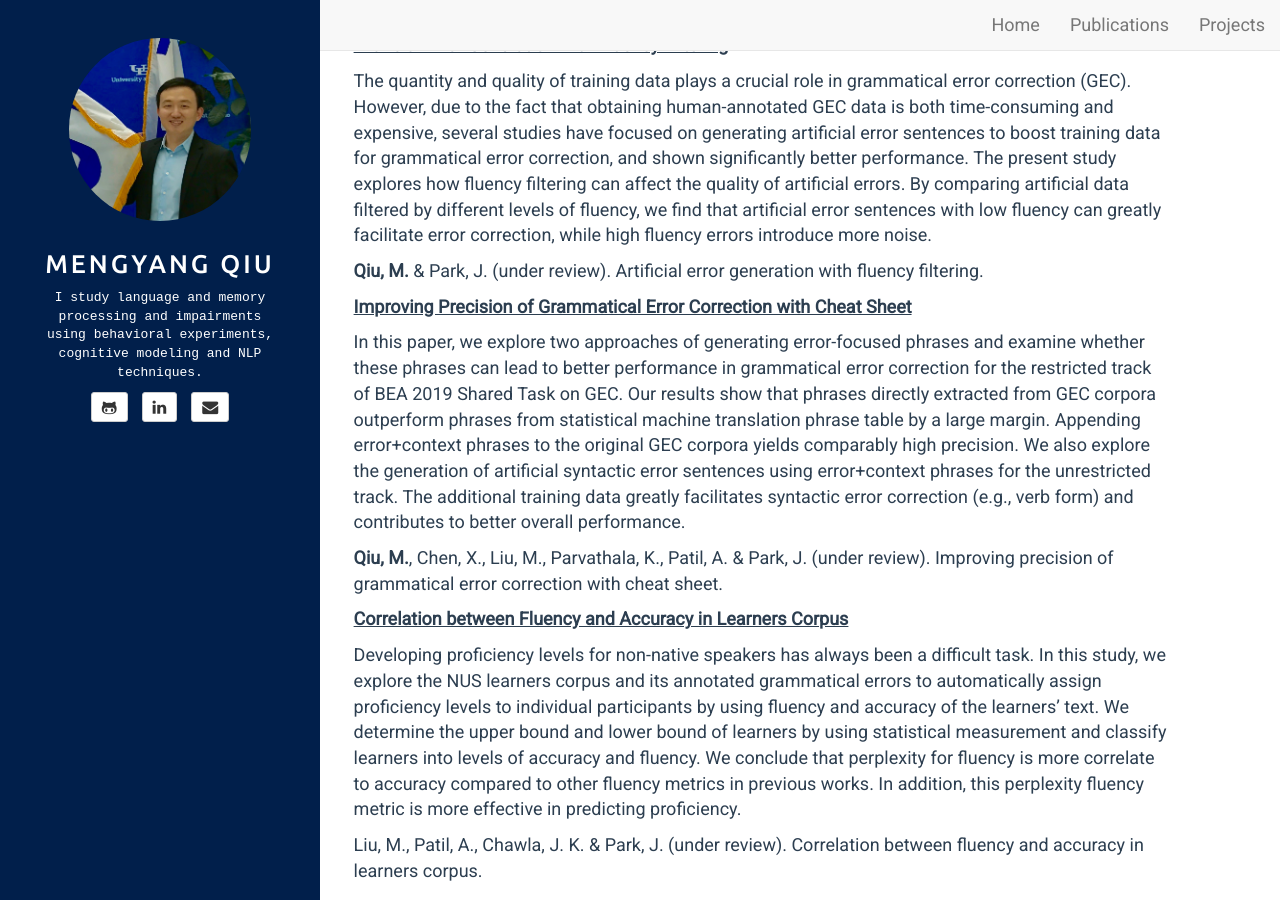
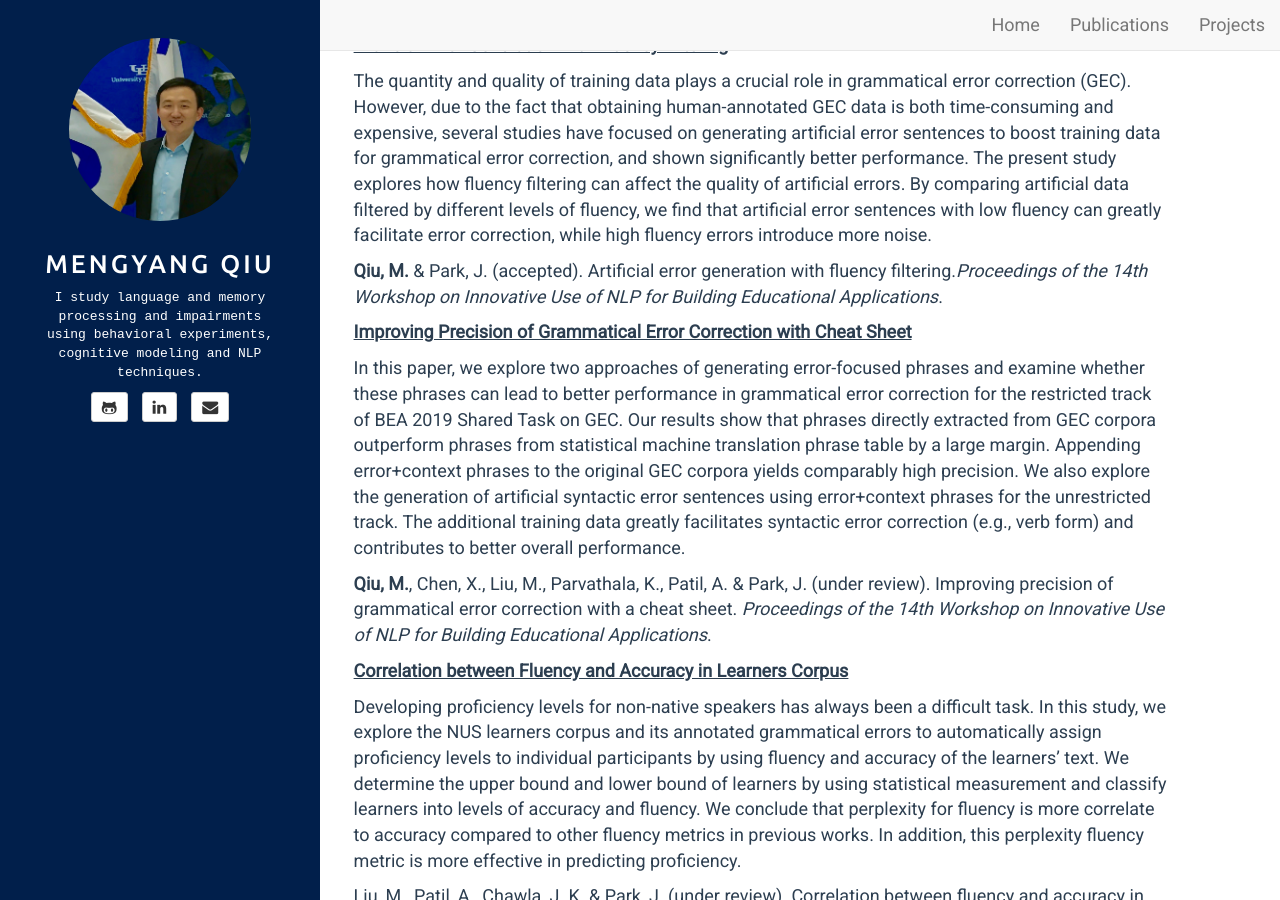
Before and after one commit to mengyangq/mengyangq.github.io, a Jekyll site: the page built from projects.html, in a window 1280 px wide and 900 px high, scrolled down 227 px. Built offline with Jekyll 4.4.1, drawn with Linux system fonts in a browser that asks for light colours.

Commit message:
Update projects.md

```diff
--- a/_includes/projects.md
+++ b/_includes/projects.md
@@ -9,13 +9,13 @@
 
 The quantity and quality of training data plays a crucial role in grammatical error correction (GEC). However, due to the fact that obtaining human-annotated GEC data is both time-consuming and expensive, several studies have focused on generating artificial error sentences to boost training data for grammatical error correction, and shown  significantly better performance. The present study explores how fluency filtering can affect the quality of artificial errors. By comparing artificial data filtered by different levels of fluency, we find that artificial error sentences with low fluency can greatly facilitate error correction, while high fluency errors introduce more noise.
 
-**Qiu, M.** & Park, J. (under review). Artificial error generation with fluency filtering.
+**Qiu, M.** & Park, J. (accepted). Artificial error generation with fluency filtering.*Proceedings of the 14th Workshop on Innovative Use of NLP for Building Educational Applications*.
 
 <ins>**Improving Precision of Grammatical Error Correction with Cheat Sheet**</ins>
 
 In this paper, we explore two approaches of generating error-focused phrases and examine whether these phrases can lead to better performance in grammatical error correction for the restricted track of BEA 2019 Shared Task on GEC. Our results show that phrases directly extracted from GEC corpora outperform phrases from statistical machine translation phrase table by a large margin. Appending error+context phrases to the original GEC corpora yields comparably high precision. We also explore the generation of artificial syntactic error sentences using error+context phrases for the unrestricted track. The additional training data greatly facilitates syntactic error correction (e.g., verb form) and contributes to better overall performance.
 
-**Qiu, M.**, Chen, X., Liu, M., Parvathala, K., Patil, A. & Park, J. (under review). Improving precision of grammatical error correction with cheat sheet.
+**Qiu, M.**, Chen, X., Liu, M., Parvathala, K., Patil, A. & Park, J. (under review). Improving precision of grammatical error correction with a cheat sheet. *Proceedings of the 14th Workshop on Innovative Use of NLP for Building Educational Applications*.
 
 <ins>**Correlation between Fluency and Accuracy in Learners Corpus**</ins>
 
```
